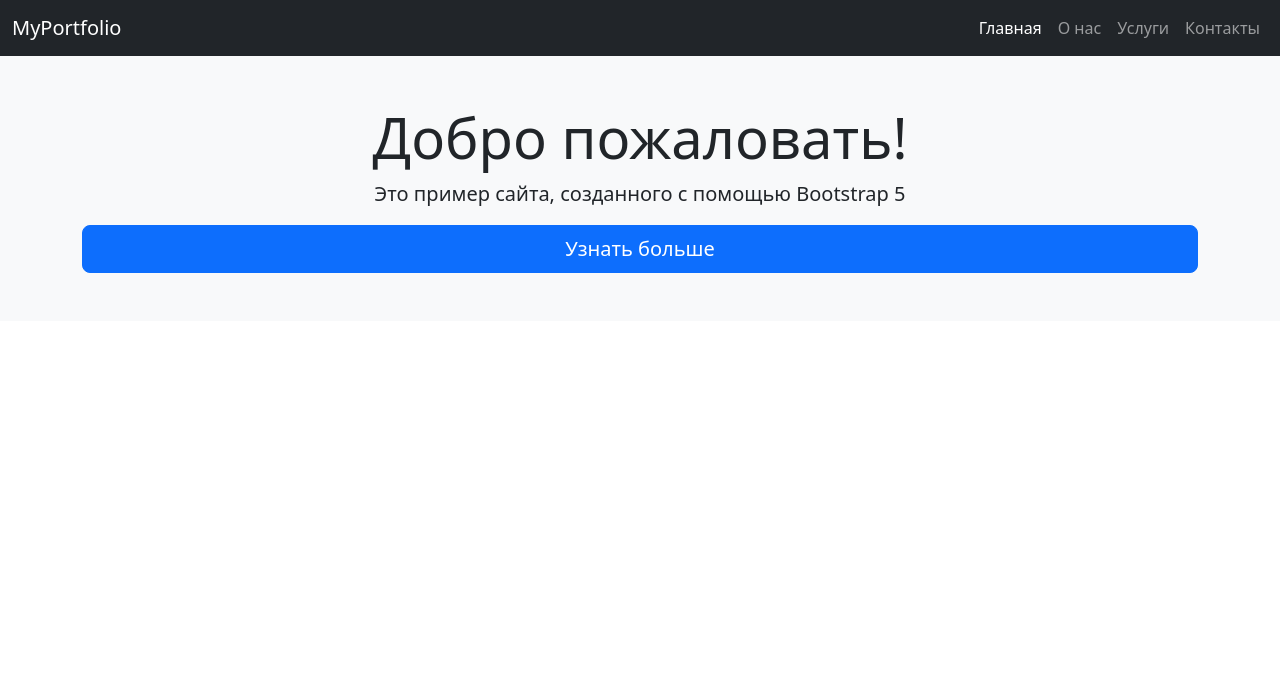
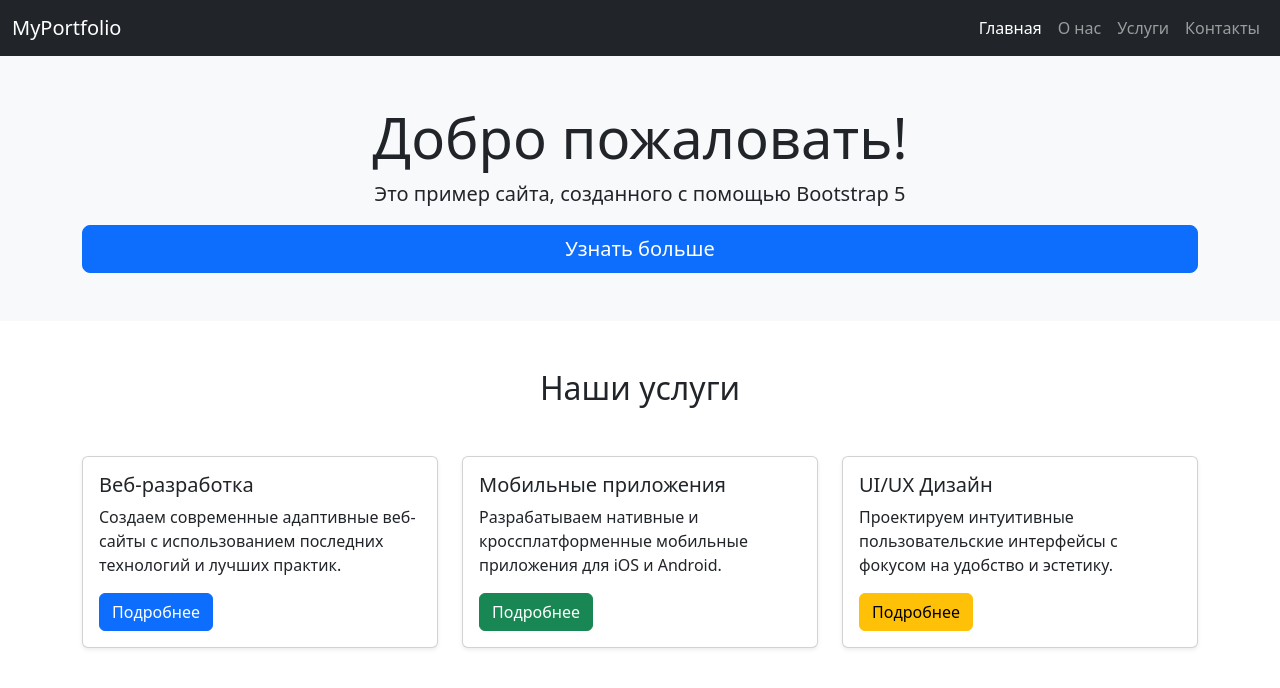
Before and after one commit to Natalia-ISP/isl12, a plain HTML site: page index.html in a window 1280 px wide. Drawn offline with nearby package versions, Linux system fonts and the light colour scheme.

Commit message:
Step 5: Bootstrap cards component

```diff
--- a/index.html
+++ b/index.html
@@ -90,5 +90,51 @@ aria-label="Toggle navigation"
 </div>
 </div>
 
+<!-- Секция с карточками -->
+<div class="container my-5" id="services">
+<h2 class="text-center mb-5">Наши услуги</h2>
+<div class="row g-4">
+<!-- Карточка 1 -->
+<div class="col-12 col-md-6 col-lg-4">
+<div class="card h-100 shadow-sm">
+<div class="card-body">
+<h5 class="card-title">Веб-разработка</h5>
+<p class="card-text">
+Создаем современные адаптивные веб-сайты с использованием
+последних технологий и лучших практик.
+</p>
+<a href="#" class="btn btn-primary">Подробнее</a>
+</div>
+</div>
+</div>
+<!-- Карточка 2 -->
+<div class="col-12 col-md-6 col-lg-4">
+<div class="card h-100 shadow-sm">
+<div class="card-body">
+<h5 class="card-title">Мобильные приложения</h5>
+<p class="card-text">
+Разрабатываем нативные и кроссплатформенные мобильные приложения
+для iOS и Android.
+</p>
+<a href="#" class="btn btn-success">Подробнее</a>
+</div>
+</div>
+</div>
+<!-- Карточка 3 -->
+<div class="col-12 col-md-6 col-lg-4">
+<div class="card h-100 shadow-sm">
+<div class="card-body">
+<h5 class="card-title">UI/UX Дизайн</h5>
+<p class="card-text">
+Проектируем интуитивные пользовательские интерфейсы с фокусом на
+удобство и эстетику.
+</p>
+<a href="#" class="btn btn-warning">Подробнее</a>
+</div>
+</div>
+</div>
+</div>
+</div>
+
 </body>
 </html>
```
Also changed, not shown: img/step5_cardsLab12_Ponomareva.jpg (added).
